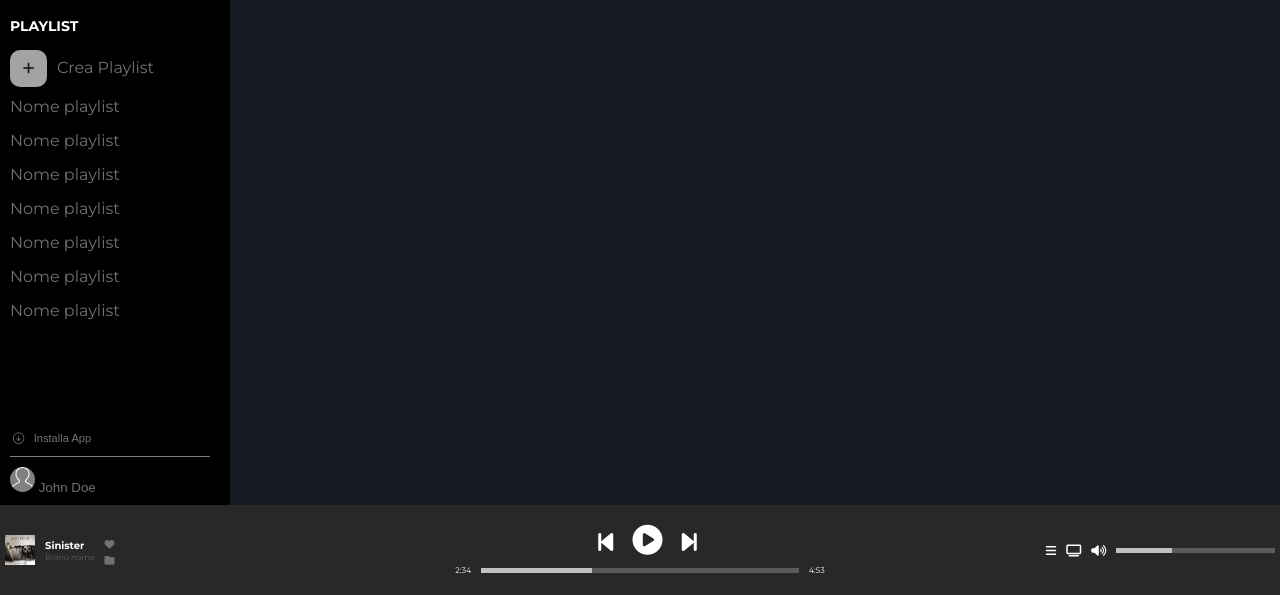
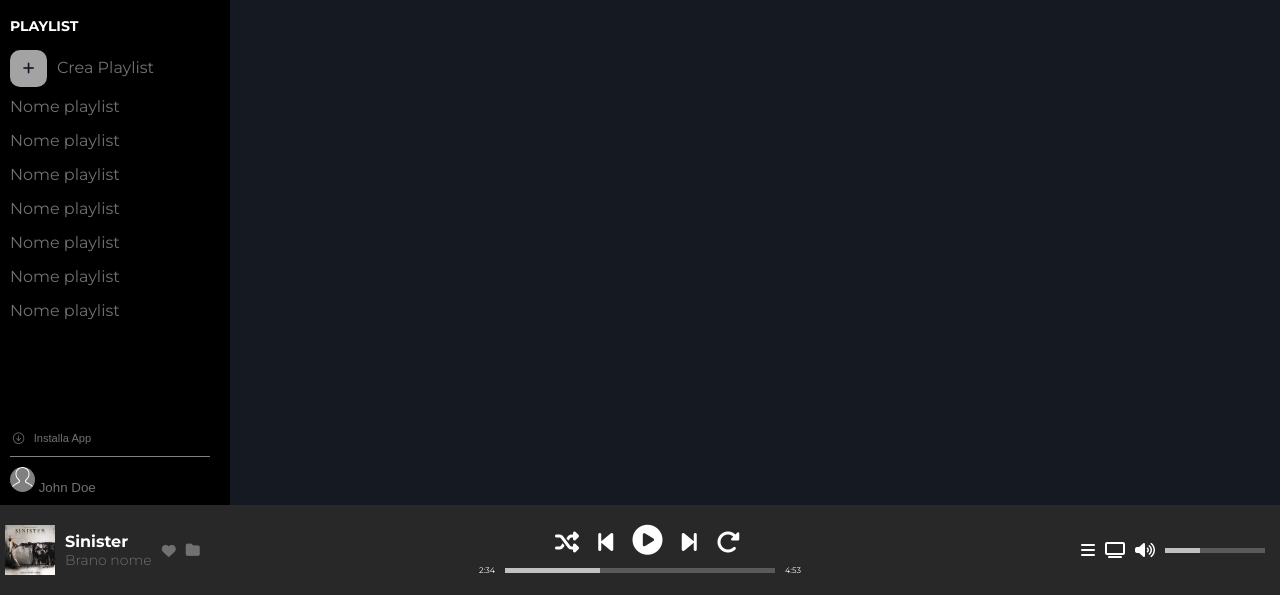
Before and after one commit to GCaringi/html-css-spotifyweb, a plain HTML site: page index.html in a window 1280 px wide. Shown: the part 205-800 px from the top of the page. Drawn offline with Linux system fonts and the light colour scheme.

Commit message:
Add media query on footer

```diff
--- a/css/media-query.css
+++ b/css/media-query.css
@@ -54,4 +54,96 @@
         width: 200px;
         border-bottom: 1px solid grey;
     }
+
+/*-----------------
+    Footer/Player
+------------------*/
+    .now-playing-miniature{
+        width: 45px;
+        height: 45px;
+    }
+
+    .now-playing-info .info-song-name{
+        font-size: 16px;
+        font-weight: bolder;
+    }
+
+    .now-playing-info .info-author{
+        font-size: 14px;
+        font-weight: 300;
+    }
+
+    .now-playing-icons{
+        display: flex;
+        flex-direction: row;
+        justify-content: center;
+        align-content: center;
+    }
+
+    .now-playing-icons i{
+        font-size: 14px;
+        margin-right: 10px;
+    }
+
+    .control-bar-btn .xs-hide{
+        display: inherit;
+    }
 }
+
+
+
+@media screen and (min-width: 700px){
+
+
+/*-----------------
+    Footer/Player
+------------------*/
+    .output-bar{
+        padding: 10px;
+        justify-content: flex-end;
+    }
+
+    .now-playing-miniature{
+        width: 50px;
+        height: 50px;
+        flex-shrink: 0;
+    }
+
+    .output-bar i{
+        font-size: 16px;
+    }
+
+    .output-bar .item-nav{
+        position: relative;
+        cursor: pointer;
+        width: 40%;
+        height: 5px;
+        background-color: #5a5a5a;
+    }
+
+}
+
+
+
+@media screen and (min-width: 1100px){
+
+    /*-----------------
+        Footer/Player
+    ------------------*/
+    .control-bar-nav .item-nav{
+        position: relative;
+        cursor: pointer;
+        width: 270px;
+        height: 5px;
+        background-color: #5a5a5a;
+        margin: 0px 10px;
+    }
+
+    .output-bar .item-nav{
+        position: relative;
+        cursor: pointer;
+        width: 100px;
+        height: 5px;
+        background-color: #5a5a5a;
+    }
+}
```
Also changed, not shown: css/style.css (+7 -0 lines).
